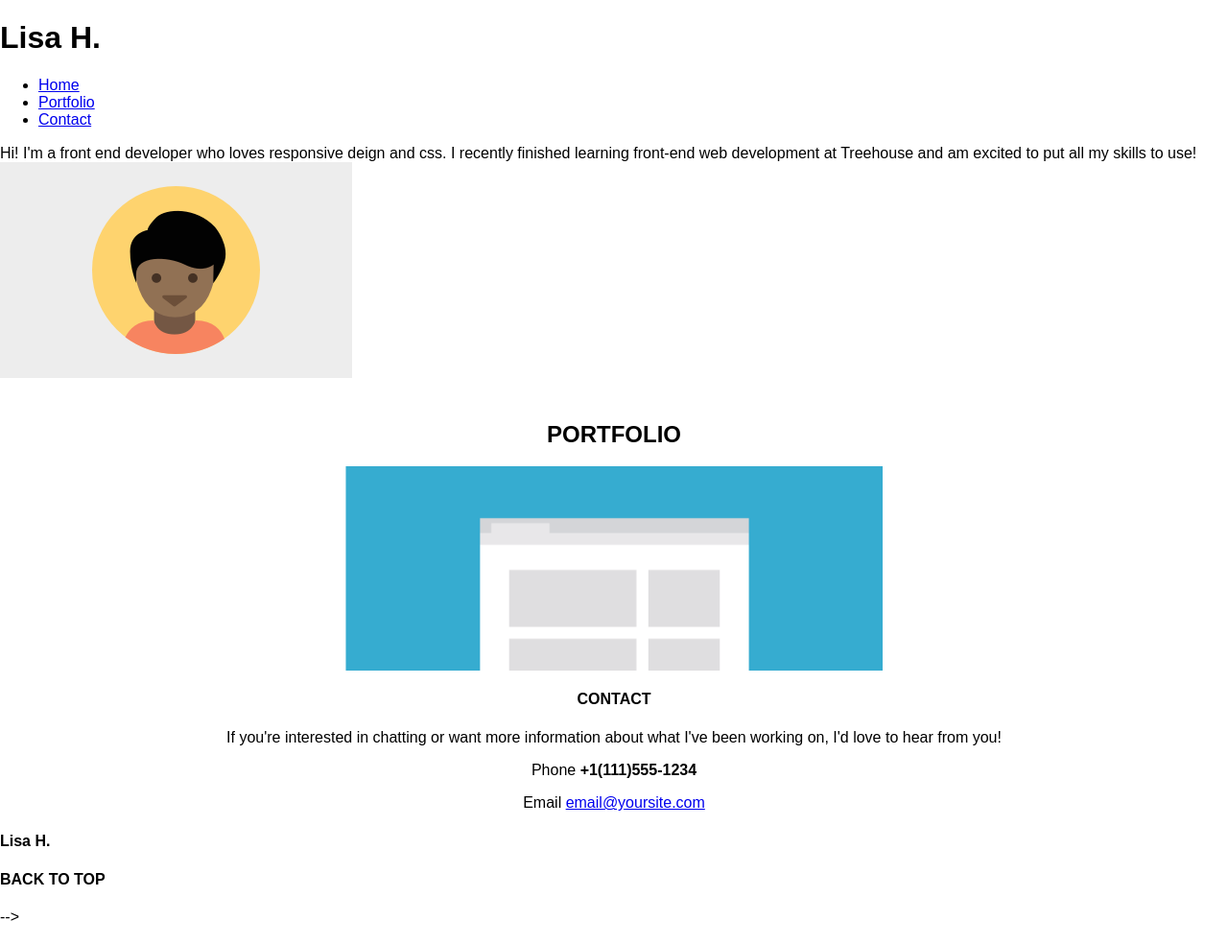
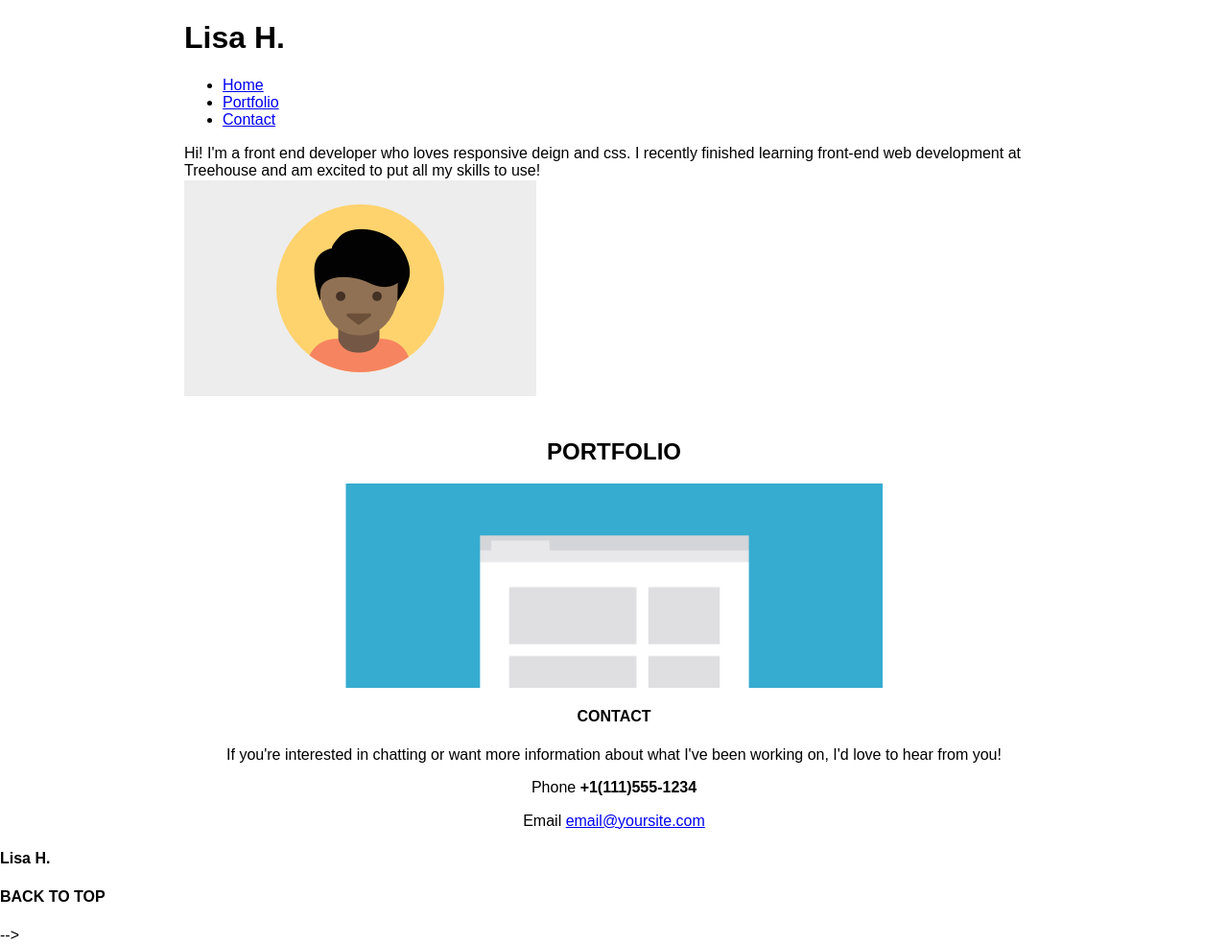
Before and after one commit to angelfish2510/Project-2-_-responsive-layouts, a plain HTML site: page index.html in a window 1280 px wide. Shown: the whole page at 96% size. Drawn offline with nearby package versions, Linux system fonts and the light colour scheme; a web font is replaced by a local one.

Commit message:
container play

```diff
--- a/css/style.css
+++ b/css/style.css
@@ -28,6 +28,12 @@ img {
 
 
 /* ---- Layout Containers ---- */
+
+.container {
+  width: 70%;
+  margin: 0 auto;
+}
+
 
 .portfolio-container {
     width: 90%;
--- a/index.html
+++ b/index.html
@@ -9,8 +9,8 @@
   </head>
   <body>
 
-    <header>
-      <div class="main-nav">
+    <header class="main-header">
+      <div class="container">
         <h1 class="name">Lisa H.</h1>
         <ul class="nav">
           <li><a href="#">Home</a></li>
@@ -21,6 +21,7 @@
     </header>
 
     <main>
+      <div class="container">
       <section class="port-sec">Hi!  I'm a front end developer who loves responsive deign and css.  I recently finished learning front-end web development at Treehouse and am excited to put all my skills to use!</section>
         <img src="images/responsive-layout-profile.png">
       </section>
@@ -61,7 +62,7 @@
           <p>Email <a href="mailto:email@yoursite.com?subject=Let's%20 Chat!">email@yoursite.com</a></p>
 
         </section>
-
+        </div>
     </main>
 
     <footer>
```
